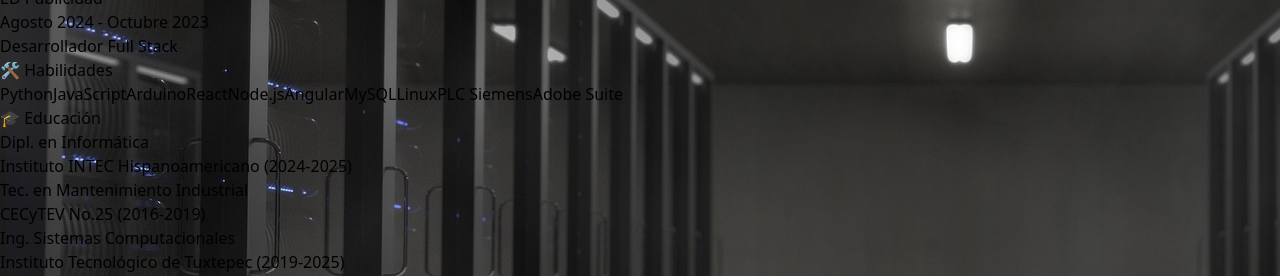
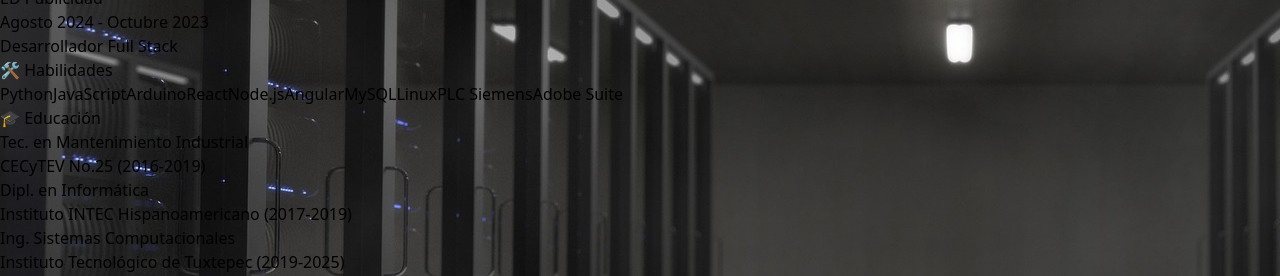
Before and after one commit to Victor-B-Reyes/School, a React (Vite) app: page / in a window 1280 px wide. Shown: the part 5920-6196 px from the top of the page. Built offline with nearby package versions, Linux system fonts and the light colour scheme.

Commit message:
Nuew logica 3

```diff
--- a/src/module/home/page/homePage.jsx
+++ b/src/module/home/page/homePage.jsx
@@ -134,13 +134,14 @@ function HomePage(){
                                         </h2>
                                         <div className="space-y-4">
                                             <div>
-                                                <h3 className="font-semibold text-gray-800">Dipl. en Informática</h3>
-                                                <p className="text-sm text-gray-500">Instituto INTEC Hispanoamericano (2024-2025)</p>
-                                            </div>
-                                            <div>
                                                 <h3 className="font-semibold text-gray-800">Tec. en Mantenimiento Industrial</h3>
                                                 <p className="text-sm text-gray-500">CECyTEV No.25 (2016-2019)</p>
                                             </div>
+                                            <div>
+                                                <h3 className="font-semibold text-gray-800">Dipl. en Informática</h3>
+                                                <p className="text-sm text-gray-500">Instituto INTEC Hispanoamericano (2017-2019)</p>
+                                            </div>
+
                                             <div>
                                                 <h3 className="font-semibold text-gray-800">Ing. Sistemas Computacionales</h3>
                                                 <p className="text-sm text-gray-500">Instituto Tecnológico de Tuxtepec (2019-2025)</p>
```
